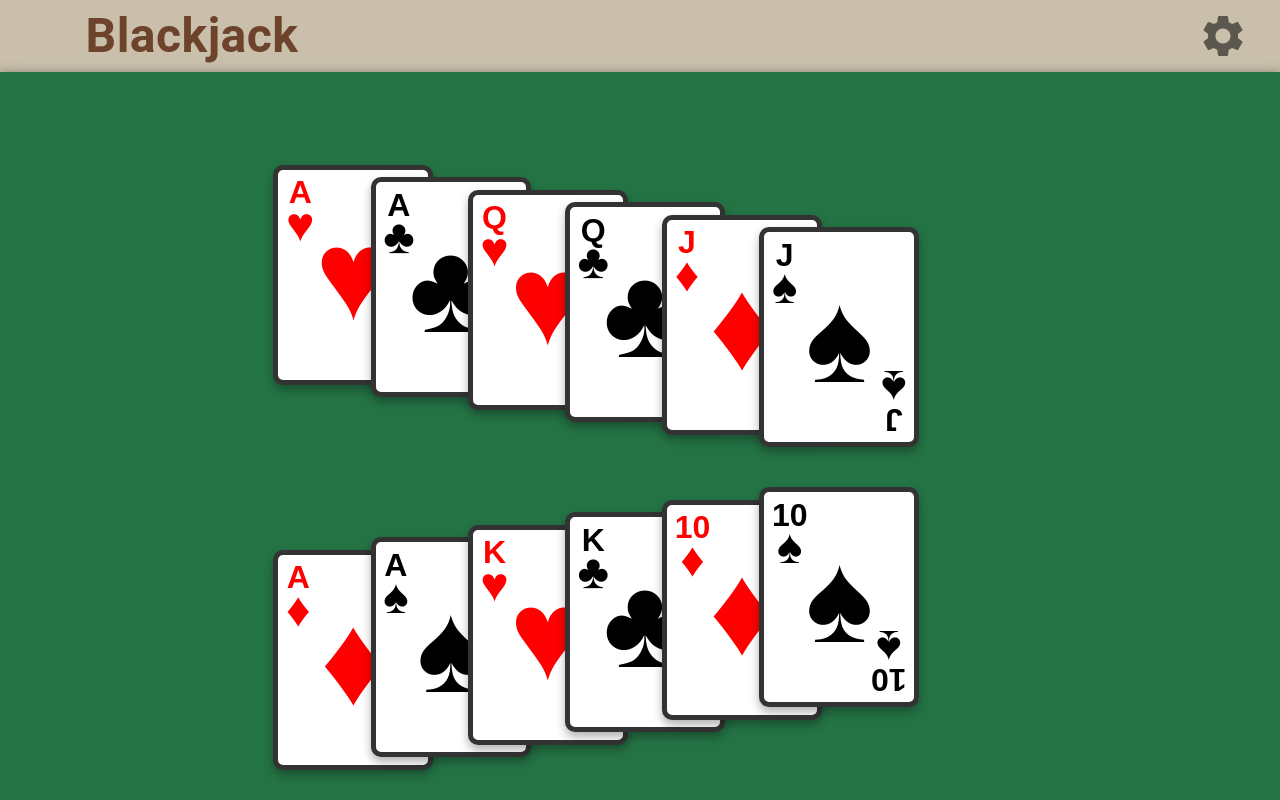
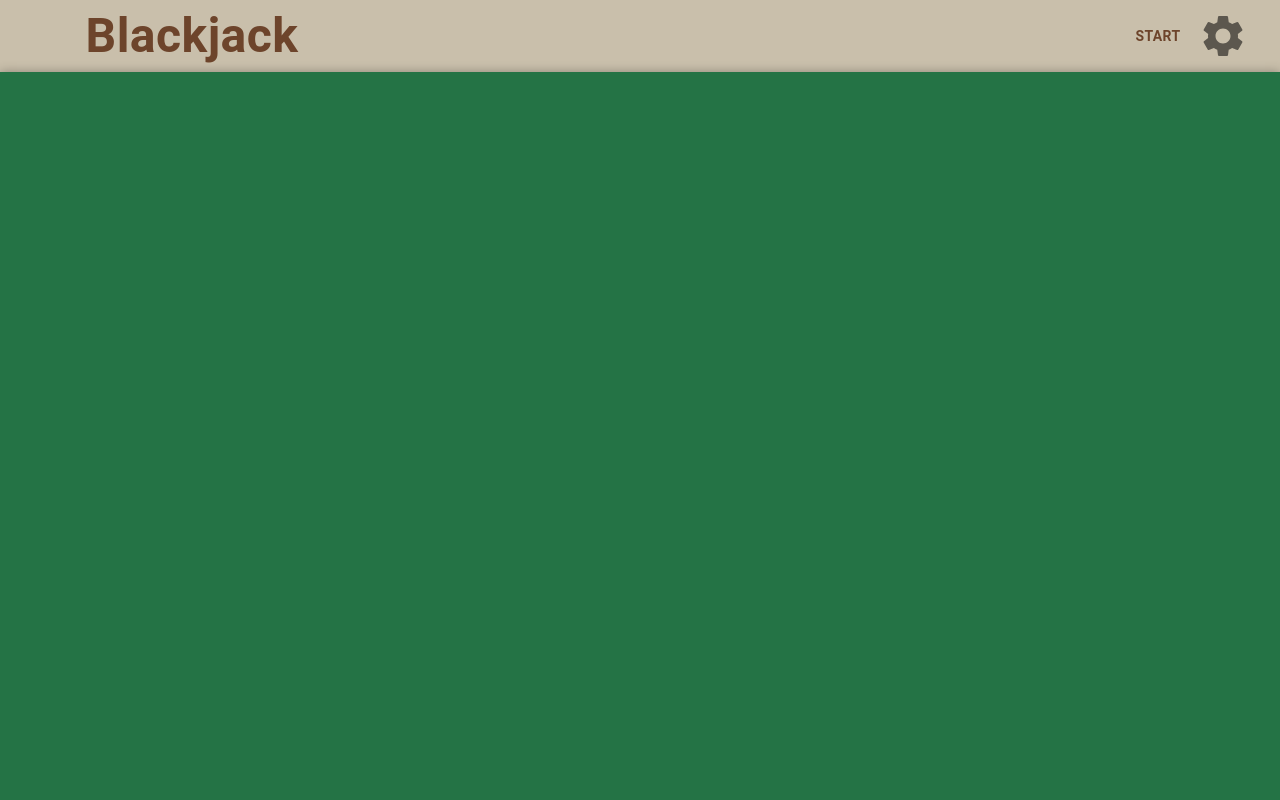
Before and after one commit to EthanNguyen-Tu/Blackjack, a React (Create React App) app in the folder blackjack/: page / in a window 1280 px wide. Shown: the top 800 px of the page. Built offline with nearby package versions, Linux system fonts and the light colour scheme.

Commit message:
feat(Blackjack): Basic card dealing

```diff
--- a/blackjack/src/App.tsx
+++ b/blackjack/src/App.tsx
@@ -4,9 +4,15 @@ import Settings from "./shared/components/Settings/Settings.tsx";
 import AllCards from "./pages/AllCards.tsx";
 import { AppBar, Toolbar, Typography } from "@mui/material";
 import Table from "./shared/components/Table/Table.tsx";
+import { DeckOfCards } from "./shared/components/PlayingCard/DeckOfCards.ts";
+import DecisionPanel from "./shared/components/DecisionPanel/DecisionPanel.tsx";
 
 function App() {
     const [showAllCards, setShowAllCards] = useState(true);
+    const [dealerHand, setDealerHand] = useState<string[]>([]);
+    const [playerHand, setPlayerHand] = useState([]);
+
+    const deck = new DeckOfCards();
 
     const toggleAllCards = () => setShowAllCards(!showAllCards);
 
@@ -26,6 +32,11 @@ function App() {
                         >
                             Blackjack
                         </Typography>
+                        <DecisionPanel
+                            deck={deck}
+                            setDealerHand={setDealerHand}
+                            setPlayerHand={setPlayerHand}
+                        />
                         <Settings
                             showAllCards={showAllCards}
                             toggleAllCards={toggleAllCards}
@@ -34,10 +45,7 @@ function App() {
                 </AppBar>
             </Grid>
             <Grid container size={12} justifyContent={"center"}>
-                <Table
-                    dealer_hand={["Ah", "Ac", "Qh", "Qc", "Jd", "Js"]}
-                    player_hand={["Ad", "As", "Kh", "Kc", "10d", "10s"]}
-                />
+                <Table dealer_hand={dealerHand} player_hand={playerHand} />
             </Grid>
             {showAllCards && <AllCards />}
         </Grid>
--- /dev/null
+++ b/blackjack/src/shared/components/DecisionPanel/DecisionPanel.tsx
@@ -0,0 +1,20 @@
+import { Button } from "@mui/material";
+import React from "react";
+import "./DecisionPanel.css";
+
+function DecisionPanel({ deck, setDealerHand, setPlayerHand }) {
+    const handleStart = () => {
+        let hand1: string[] = [];
+        let hand2: string[] = [];
+        for (let i = 0; i < 6; i++) {
+            hand1.push(deck.drawCard());
+            hand2.push(deck.drawCard());
+        }
+        setDealerHand(hand1);
+        setPlayerHand(hand2);
+    };
+
+    return <Button onClick={handleStart}>Start</Button>;
+}
+
+export default DecisionPanel;
--- /dev/null
+++ b/blackjack/src/shared/components/PlayingCard/DeckOfCards.ts
@@ -0,0 +1,24 @@
+import { cards } from "./PlayingCard.tsx";
+
+export class DeckOfCards {
+    private deck: string[];
+
+    public constructor() {
+        this.deck = [...cards];
+    }
+
+    public reshuffle() {
+        this.deck = [...cards];
+    }
+
+    public drawCard() {
+        if (this.deck.length === 0) {
+            this.reshuffle();
+        }
+
+        return this.deck.splice(
+            Math.floor(Math.random() * this.deck.length),
+            1
+        )[0];
+    }
+}
```
Also changed, not shown: blackjack/src/shared/components/DecisionPanel/DecisionPanel.css (added).
